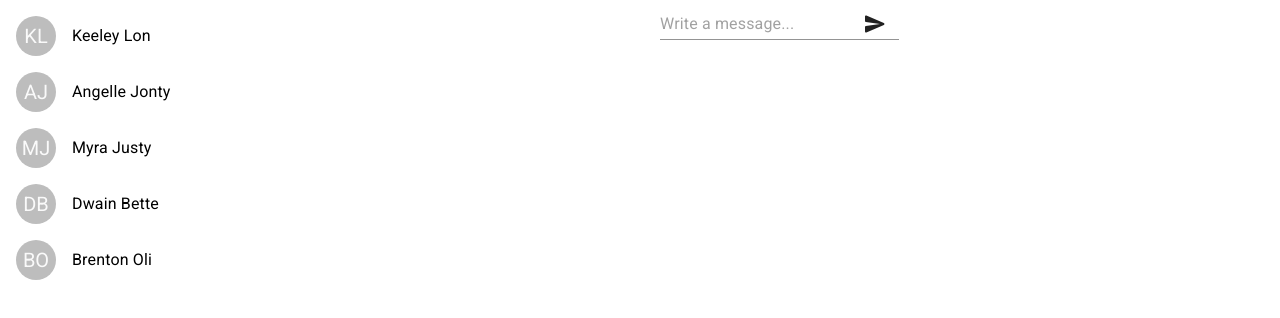
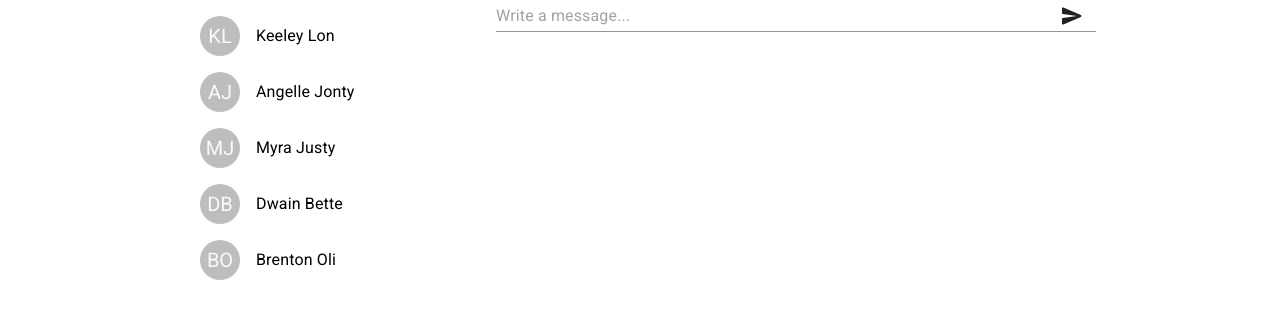
Before and after one commit to AleR111/React, a React (Create React App) app in the folder my-react-app/: page / in a window 1280 px wide. Shown: the top 318 px of the page. Built offline with nearby package versions, Linux system fonts and the light colour scheme.

Commit message:
update style

```diff
--- a/my-react-app/src/App.js
+++ b/my-react-app/src/App.js
@@ -1,17 +1,18 @@
 import "./App.css"
-import Grid from "@material-ui/core/Grid"
+import {Container, Grid} from "@material-ui/core"
 import { Chats, Messages } from "./components"
-
 
 export const App = () => {
   return (
-    <Grid container={true} spacing={3}>
-      <Grid item={true} xs={6}>
-        <Chats />
+    <Container maxWidth="md">
+      <Grid container={true} spacing={3}>
+        <Grid item={true} xs={4}>
+          <Chats />
+        </Grid>
+        <Grid item={true} xs={8}>
+          <Messages />
+        </Grid>
       </Grid>
-      <Grid item={true} xs={6}>
-        <Messages />
-      </Grid>
-    </Grid>
+    </Container>
   )
 }
--- a/my-react-app/src/components/messages/Messages.js
+++ b/my-react-app/src/components/messages/Messages.js
@@ -1,21 +1,11 @@
 import { Input, InputAdornment, IconButton } from "@material-ui/core"
-import { makeStyles } from "@material-ui/core/styles"
+
 import { SendRounded } from "@material-ui/icons"
 
 import { useState, useEffect } from "react"
 import styles from "./message.module.scss"
 
-const useStyles = makeStyles((theme) => ({
-  root: {
-    "& > *": {
-      margin: theme.spacing(1),
-    },
-  },
-}))
-
 export const Messages = () => {
-  const classes = useStyles()
-
   const [message, setMessage] = useState([])
 
   const [value, setValue] = useState("")
@@ -50,26 +40,20 @@ export const Messages = () => {
         </div>
       ))}
 
-      {/*<div className={styles.messageInput}>*/}
-      {/*    <input type="text" value={value} onChange={(e) => updateValue(e.target.value)}/>*/}
-      {/*    <button onClick={sendMessage}>Send</button>*/}
-      {/*</div>*/}
-
-      <form className={classes.root} noValidate={true} autoComplete="off">
       <Input
         placeholder="Write a message..."
         inputProps={{ "aria-label": "description" }}
+        fullWidth={true}
         endAdornment={
           <InputAdornment position="end">
-              <IconButton  color="inherit" onClick={sendMessage}>
-              <SendRounded  />
+            <IconButton color="inherit" onClick={sendMessage}>
+              <SendRounded />
             </IconButton>
           </InputAdornment>
         }
         value={value}
         onChange={(e) => updateValue(e.target.value)}
       />
-      </form>
     </div>
   )
 }
```
Lines whose indentation alone changed are shown as unchanged.
